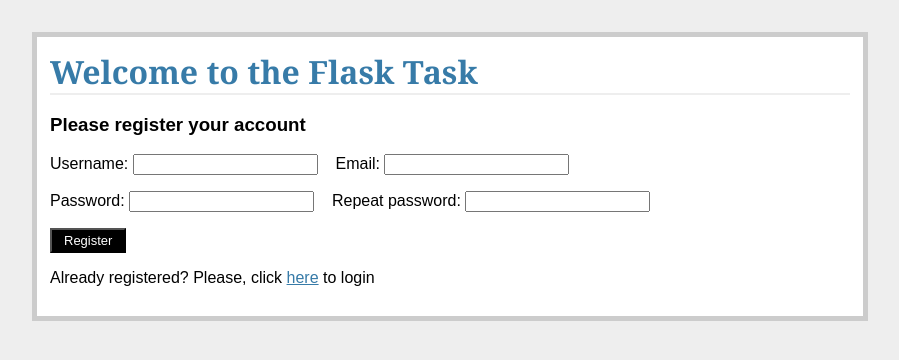
After one commit to tomlaszczuk/flask_taskr, a Flask app: page /register in a window 1280 px wide. The commit adds this page. Shown: the top 360 px of the page, without its empty margins (190-1089 px from the left). Run offline with Flask 2, Linux system fonts and the light colour scheme.

Commit message:
Session and users hanled

```diff
--- a/config.py
+++ b/config.py
@@ -2,8 +2,7 @@ import os
 
 BASE_DIR = os.path.abspath(os.path.dirname(__file__))
 DATABASE = '_flasktaskr.db'
-USERNAME = 'admin'
-PASSWORD = 'admin'
+
 WTF_CSRF_ENABLED = True
 SECRET_KEY = '4afc3bea-4efe-11e4-9c23-1c3e84e3d31b'
 
--- a/forms.py
+++ b/forms.py
@@ -1,6 +1,9 @@
 from flask_wtf import Form
-from wtforms import TextField, DateField, IntegerField, SelectField
-from wtforms.validators import DataRequired
+from wtforms import TextField, DateField, IntegerField, SelectField, \
+    PasswordField
+from wtforms.validators import DataRequired, Length, EqualTo, Email
+
+message = "Password must match"
 
 
 class AddTaskForm(Form):
@@ -11,6 +14,24 @@ class AddTaskForm(Form):
                          format="%Y/%m/%d")
     priority = SelectField('Priority', validators=[DataRequired()],
                            choices=[('1', '1'), ('2', '2'), ('3', '3'),
-                           ('4', '4'), ('5', '5'), ('6', '6'), ('7', '7'),
-                           ('8', '8'), ('9', '9'), ('10', '10')])
+                                    ('4', '4'), ('5', '5'), ('6', '6'),
+                                    ('7', '7'), ('8', '8'), ('9', '9'),
+                                    ('10', '10')])
     status = IntegerField('Status')
+
+
+class RegisterForm(Form):
+    name = TextField('Username', validators=[DataRequired(),
+                                             Length(min=6, max=25)])
+    email = TextField('Email', validators=[DataRequired(), Email(),
+                                           Length(min=6, max=40)])
+    password = PasswordField('Password', validators=[DataRequired(),
+                                                     Length(min=6, max=40)])
+    confirm = PasswordField('Repeat password',
+                            validators=[DataRequired(), Length(min=6, max=40),
+                                        EqualTo('password', message=message)])
+
+
+class LoginForm(Form):
+    name = TextField('Username', validators=[DataRequired()])
+    password = PasswordField('Password', validators=[DataRequired()])
--- /dev/null
+++ b/templates/register.html
@@ -0,0 +1,12 @@
+{% extends 'base.html' %}
+{% block content %}
+<h1>Welcome to the Flask Task</h1>
+<h3>Please register your account</h3>
+<form method="POST" action="" name="register">
+    {{ form.csrf_token }}
+    <p>{{ form.name.label }}: {{ form.name }} &nbsp;&nbsp; {{ form.email.label }}: {{ form.email }}</p>
+    <p>{{ form.password.label }}: {{ form.password }} &nbsp;&nbsp; {{ form.confirm.label }}: {{ form.confirm }}</p>
+    <input type="submit" class="button" value="Register" />
+</form>
+<p>Already registered? Please, click <a href="{{ url_for('login') }}">here</a> to login</p>
+{% endblock %}
--- a/views.py
+++ b/views.py
@@ -1,13 +1,14 @@
+import datetime
 from functools import wraps
 from flask import Flask, render_template, redirect, flash, session, url_for, \
     request
 from flask.ext.sqlalchemy import SQLAlchemy
-from forms import AddTaskForm
+from forms import AddTaskForm, RegisterForm, LoginForm
 
 app = Flask(__name__)
 app.config.from_object('config')
 db = SQLAlchemy(app)
-from models import Task
+from models import Task, User
 
 
 def login_required(test):
@@ -25,6 +26,7 @@ def login_required(test):
 @login_required
 def logout():
     session.pop('logged_in', None)
+    session.pop('user_id', None)
     flash("You are now logged out. Thank you, come again")
     return redirect(url_for('login'))
 
@@ -32,15 +34,24 @@ def logout():
 @app.route("/", methods=['GET', 'POST'])
 @app.route("/login", methods=['GET', 'POST'])
 def login():
+    error = None
+    form = LoginForm(request.form)
     if request.method == 'POST':
-        if request.form['username'] != app.config['USERNAME'] \
-                or request.form['password'] != app.config['PASSWORD']:
-            flash('Invalid username or password. Please try again')
+        if form.validate_on_submit():
+            user = User.query.filter_by(
+                name=request.form['name'], password=request.form['password']
+            ).first()
+            if user is None:
+                error = "Invalid username or password"
+                return render_template("login.html", form=form, error=error)
+            else:
+                session['logged_in'] = True
+                session['user_id'] = user.id
+                flash("You have succesfully logged in")
+                return redirect(url_for('tasks'))
         else:
-            session['logged_in'] = True
-            flash('Welcome %s' % request.form['username'])
-            return redirect(url_for('tasks'))
-    return render_template('login.html')
+            return render_template("login.html", form=form, error=error)
+    return render_template("login.html", form=form)
 
 
 @app.route('/tasks')
@@ -49,7 +60,7 @@ def tasks():
     open_tasks = db.session.query(Task).filter_by(status='1').order_by(
         Task.due_date.asc())
     closed_tasks = db.session.query(Task).filter_by(status='0').order_by(
-        Task.due_date.asc())
+        Task.due_date.desc())
     return render_template('tasks.html', form=AddTaskForm(request.form),
                            open_tasks=open_tasks, closed_tasks=closed_tasks)
 
@@ -61,7 +72,9 @@ def add_task():
     if request.method == 'POST':
         if form.validate_on_submit():
             new_task = Task(name=form.name.data, due_date=form.due_date.data,
-                            priority=form.priority.data, status='1')
+                            priority=form.priority.data,
+                            posted_date=datetime.datetime.utcnow(),
+                            status='1', user_id=session['user_id'])
             db.session.add(new_task)
             db.session.commit()
             flash("New task has been succesfully added")
@@ -84,3 +97,21 @@ def complete_task(task_id):
     db.session.commit()
     flash("Task has been marked as completed")
     return redirect(url_for('tasks'))
+
+
+@app.route("/register", methods=["GET", "POST"])
+def register():
+    error = None
+    form = RegisterForm(request.form)
+    if request.method == "POST":
+        if form.validate_on_submit():
+            new_user = User(name=form.name.data, email=form.email.data,
+                            password=form.password.data)
+            db.session.add(new_user)
+            db.session.commit()
+            flash("You have been succesfully registered. Please login.")
+            return redirect(url_for("login"))
+        else:
+            error = "Something gone wrong. Try again."
+            return render_template("register.html", error=error, form=form)
+    return render_template("register.html", form=form)
```
Also changed, not shown: models.py (+25 -1 lines), templates/login.html (+4 -4 lines), templates/tasks.html (+16 -8 lines), 1 other file.
